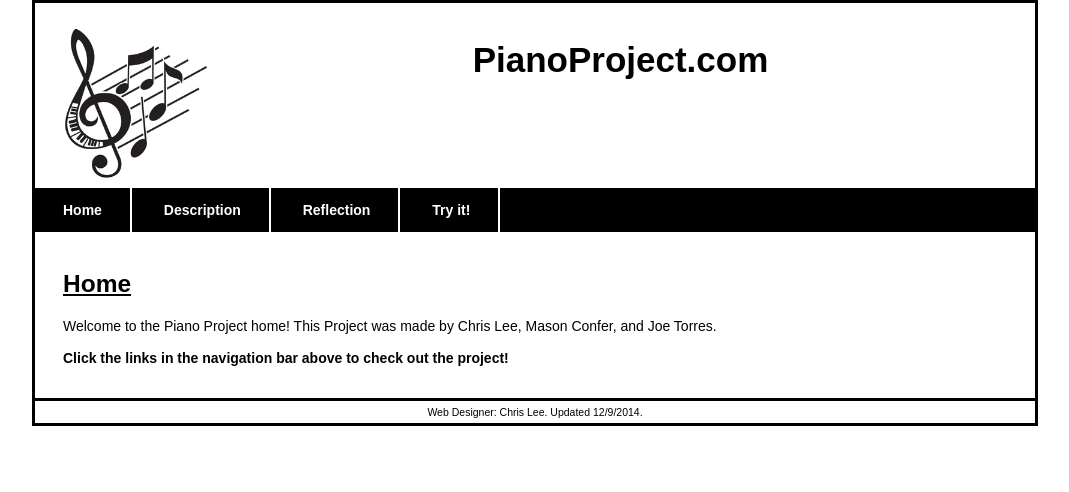
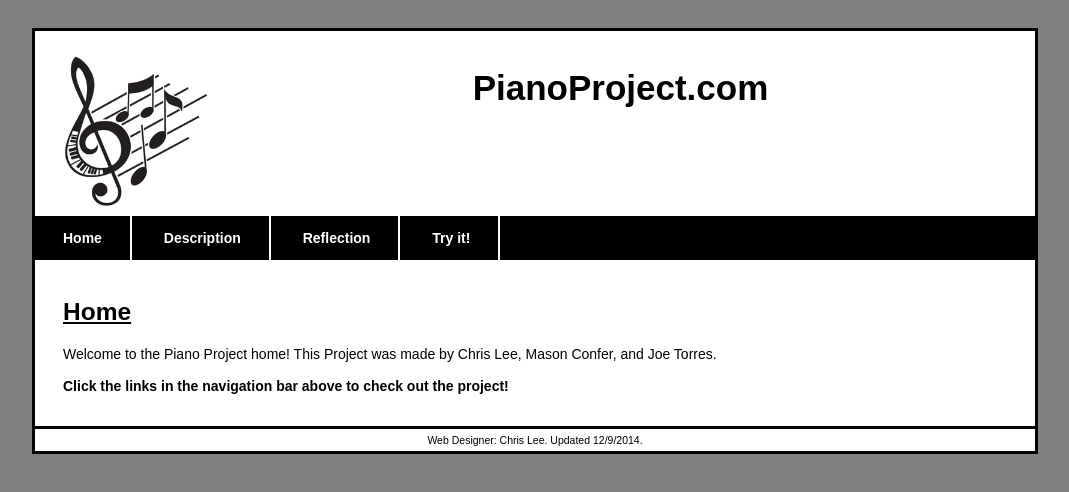
Before and after one commit to ChrisMatthewLee/Piano-Project, a plain HTML site: page Website/index.html in a window 1280 px wide. Shown: the whole page, without its empty margins (105-1174 px from the left). Drawn offline with Linux system fonts and the light colour scheme.

Commit message:
website save 2.1

```diff
--- a/Website/Styles/main.css
+++ b/Website/Styles/main.css
@@ -4,12 +4,17 @@ article, aside, figure, footer, header, nav, section {
 }
 
 /* the styles for the elements */
+html {
+	background-color: grey;
+}
+
 body {
 	font-family: Arial, Helvetica, sans-serif;
     font-size: 87.5%;
     width: 1000px;
-    margin: 0 auto;
+    margin: 2em auto;
     border: 3px solid black;
+	background-color: white;
 }
 
 a:focus, a:hover {
```
